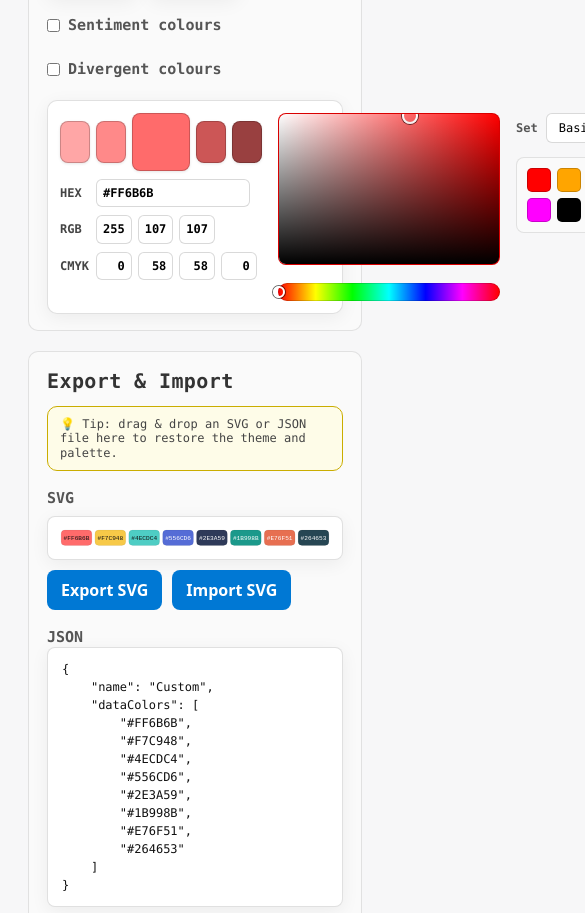
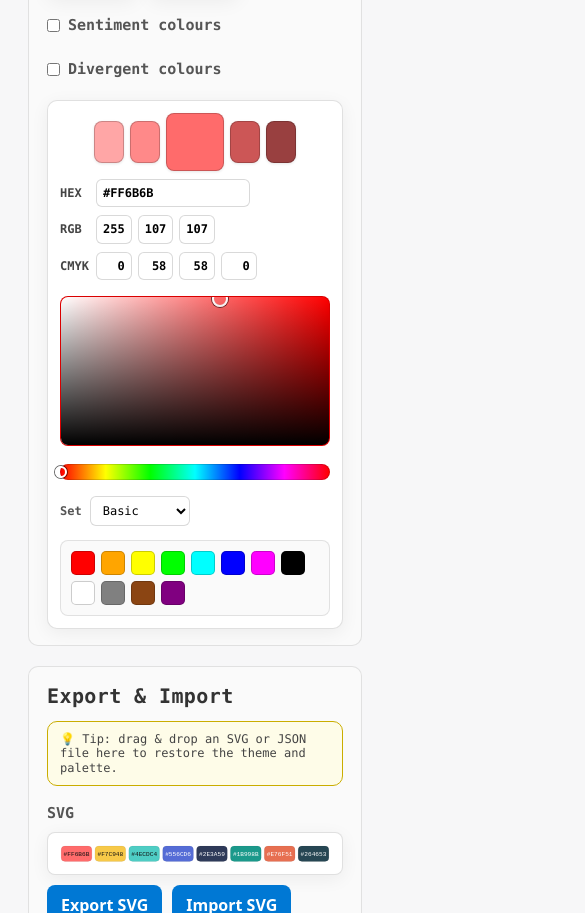
Before and after one commit to filcuk/colour-palette-generator, a plain HTML site: page index.html in a window 390 px wide. Shown: the part 925-1838 px from the top of the page, 585 px wide, since content can reach past the window. Drawn offline with Linux system fonts and the light colour scheme.

Commit message:
Fix colour picker mobile layout

```diff
--- a/index.html
+++ b/index.html
@@ -711,6 +711,36 @@
       border-radius: 5px;
       border: 1px solid rgba(0, 0, 0, .2);
       cursor: pointer;
+    }
+
+    @media (max-width: 720px) {
+      .picker {
+        grid-template-columns: 1fr;
+        min-width: 0;
+      }
+      .picker-picker-area {
+        flex-direction: column;
+        min-width: 0;
+      }
+      .picker-col-inputs {
+        min-width: 0;
+      }
+      .picker-col-right {
+        min-width: 0;
+      }
+      .picker-col-sv {
+        min-width: 0;
+      }
+      .sv {
+        width: 100%;
+        max-width: 100%;
+        box-sizing: border-box;
+      }
+      .hue {
+        width: 100%;
+        max-width: 100%;
+        box-sizing: border-box;
+      }
     }
   </style>
 </head>
```
